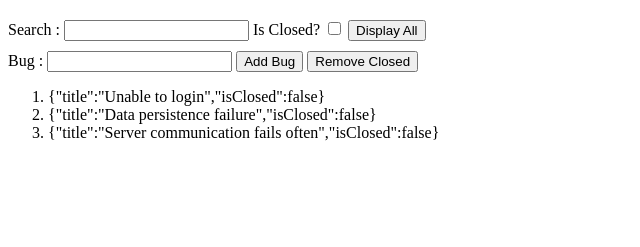
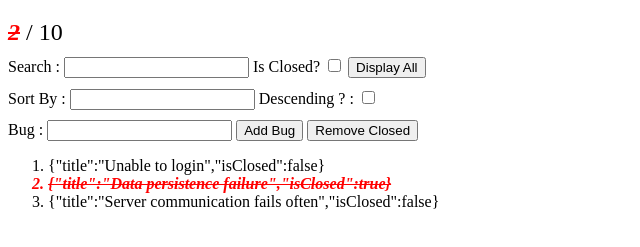
Before and after one commit to tkmagesh/Cisco-Angular-May-2015, a plain HTML site: page Day-02/01-BugTracker/index.html in a window 1280 px wide. Shown: the part 61-308 px from the top of the page, without its empty margins (0-640 px from the left). Drawn offline with Linux system fonts and the light colour scheme.

Commit message:
Stats - Seed

```diff
--- a/Day-02/01-BugTracker/index.html
+++ b/Day-02/01-BugTracker/index.html
@@ -8,11 +8,11 @@
      =========
      1. List a set of bugs - done
      2. Add a new bug - done
-     3. Toggle the 'closed' status of a bug
-     4. Remove closed bugs
+     3. Toggle the 'closed' status of a bug - done
+     4. Remove closed bugs - done
 
-     5. Search for bugs
-     6. Sort the bugs
+     5. Search for bugs - done
+     6. Sort the bugs - done
      7. Display stats (closed # - Total #)
      8. Change the bug title size for display
      9. Persist the bugs in the localstorage
@@ -24,6 +24,9 @@
      15. Deployment
      -->
      <style>
+         .stats{
+             font-size: 18pt;
+         }
          div {
              margin-bottom: 10px;
          }
@@ -40,7 +43,7 @@
          bugTracker.controller("bugsController", function($scope){
             $scope.bugs = [
                 {title : "Unable to login", isClosed : false},
-                {title : "Data persistence failure", isClosed : false},
+                {title : "Data persistence failure", isClosed : true},
                 {title : "Server communication fails often", isClosed : false}
             ];
             $scope.bugTitle = '';
@@ -68,7 +71,11 @@
 <body ng-app="bugTracker">
     <h1>Bug Tracker</h1>
     <div class="content" ng-controller="bugsController">
-        <div class="stats"></div>
+        <div class="stats">
+            <span class="closed">2</span>
+            <span> / </span>
+            <span> 10 </span>
+        </div>
         <div class="search">
             <label for="">Search :</label>
             <input type="text" ng-model="searchBug.title">
@@ -76,7 +83,12 @@
             <input type="checkbox" ng-model="searchBug.isClosed">
             <input type="button" value="Display All" ng-click="searchBug.isClosed = undefined" >
         </div>
-        <div class="sort"></div>
+        <div class="sort">
+            <label for="">Sort By :</label>
+            <input type="text" ng-model="bugAttributeName">
+            <label for="">Descending ? :</label>
+            <input type="checkbox" ng-model="inDescendingOrder">
+        </div>
         <div class="bugsList">
             <label for="">Bug :</label>
             <input type="text" ng-model="bugTitle">
@@ -84,7 +96,7 @@
             <input type="button" value="Remove Closed" ng-click="removeClosed()">
             <ol>
                 <li
-                    ng-repeat="bug in bugs | filter:searchBug"
+                    ng-repeat="bug in bugs | filter:searchBug | orderBy:bugAttributeName:inDescendingOrder"
                     ng-click="toggle(bug)"
                     ng-class="{closed : bug.isClosed}"
                 >{{bug}}</li>
```
